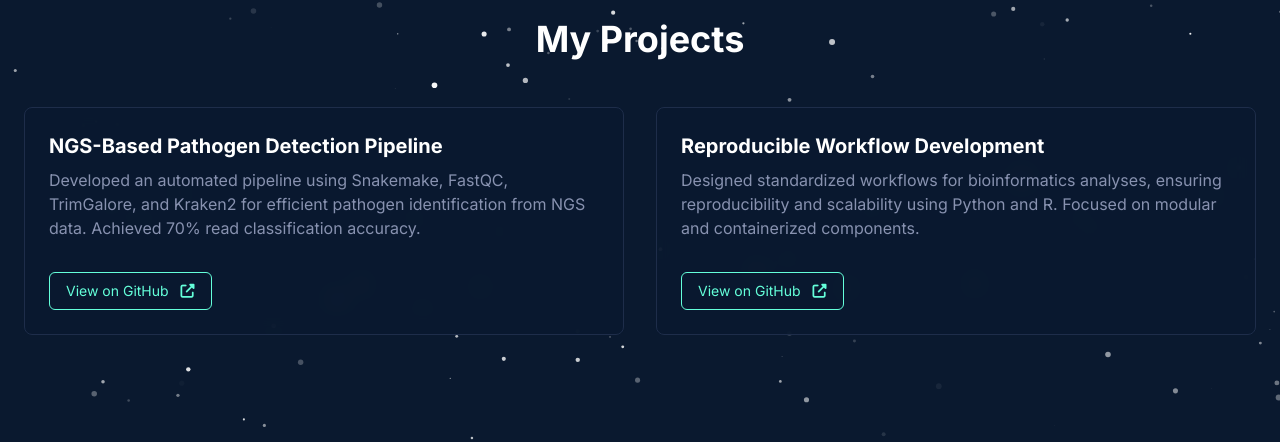
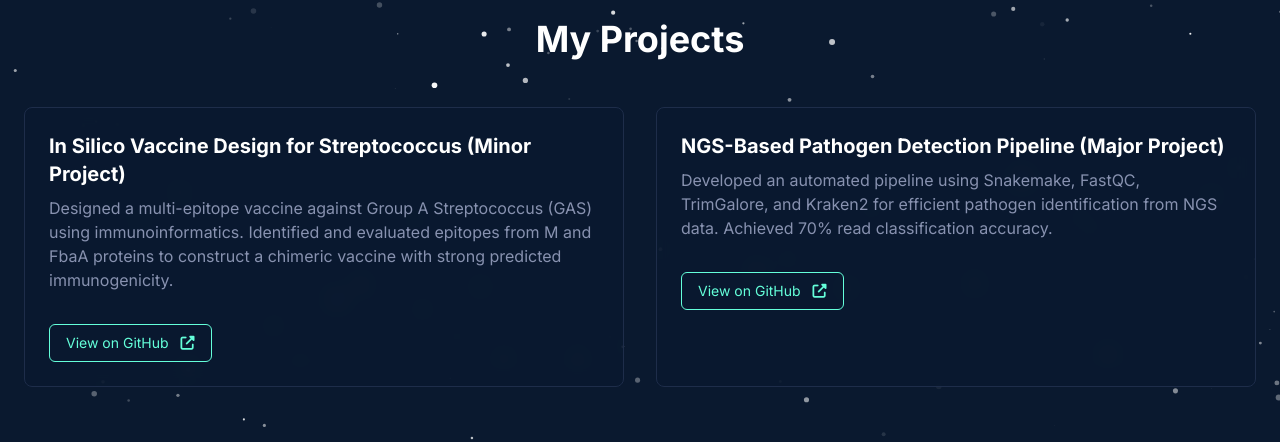
Before and after one commit to Rakesh8050/RakeshKumarA.github.io, a plain HTML site: page projects.html in a window 1280 px wide. Shown: the part 157-599 px from the top of the page. Drawn offline with nearby package versions, Linux system fonts and the light colour scheme.

Commit message:
Update projects.html

```diff
--- a/projects.html
+++ b/projects.html
@@ -35,19 +35,19 @@
         <section id="projects" class="py-20">
             <h2 class="text-4xl font-bold text-center text-white mb-12">My Projects</h2>
             <div class="grid md:grid-cols-2 gap-8">
-                <!-- Project 1 -->
+                <!-- Project 1 (Minor Project) -->
                 <div class="section-card p-6 rounded-lg fade-in-section">
-                    <h3 class="text-xl font-bold text-white mb-2">NGS-Based Pathogen Detection Pipeline</h3>
+                    <h3 class="text-xl font-bold text-white mb-2">In Silico Vaccine Design for Streptococcus (Minor Project)</h3>
+                    <p class="text-[#8892b0] mb-4">Designed a multi-epitope vaccine against Group A Streptococcus (GAS) using immunoinformatics. Identified and evaluated epitopes from M and FbaA proteins to construct a chimeric vaccine with strong predicted immunogenicity.</p>
+                    <!-- IMPORTANT: Replace '#' with the actual URL to your GitHub repository -->
+                    <a href="https://github.com/Rakesh8050/GAS-Vaccine-Design" target="_blank" rel="noopener noreferrer" class="cta-button inline-block mt-4 px-4 py-2 rounded-md text-sm">View on GitHub <i class="fas fa-external-link-alt ml-2"></i></a>
+                </div>
+                <!-- Project 2 (Major Project) -->
+                <div class="section-card p-6 rounded-lg fade-in-section" style="transition-delay: 100ms;">
+                    <h3 class="text-xl font-bold text-white mb-2">NGS-Based Pathogen Detection Pipeline (Major Project)</h3>
                     <p class="text-[#8892b0] mb-4">Developed an automated pipeline using Snakemake, FastQC, TrimGalore, and Kraken2 for efficient pathogen identification from NGS data. Achieved 70% read classification accuracy.</p>
                     <!-- IMPORTANT: Replace '#' with the actual URL to your GitHub repository -->
                     <a href="https://github.com/Rakesh8050/NGS-Pipeline" target="_blank" rel="noopener noreferrer" class="cta-button inline-block mt-4 px-4 py-2 rounded-md text-sm">View on GitHub <i class="fas fa-external-link-alt ml-2"></i></a>
-                </div>
-                <!-- Project 2 -->
-                <div class="section-card p-6 rounded-lg fade-in-section" style="transition-delay: 100ms;">
-                    <h3 class="text-xl font-bold text-white mb-2">Reproducible Workflow Development</h3>
-                    <p class="text-[#8892b0] mb-4">Designed standardized workflows for bioinformatics analyses, ensuring reproducibility and scalability using Python and R. Focused on modular and containerized components.</p>
-                    <!-- IMPORTANT: Replace '#' with the actual URL to your GitHub repository -->
-                    <a href="https://github.com/Rakesh8050/Reproducible-Workflows" target="_blank" rel="noopener noreferrer" class="cta-button inline-block mt-4 px-4 py-2 rounded-md text-sm">View on GitHub <i class="fas fa-external-link-alt ml-2"></i></a>
                 </div>
             </div>
         </section>
```
